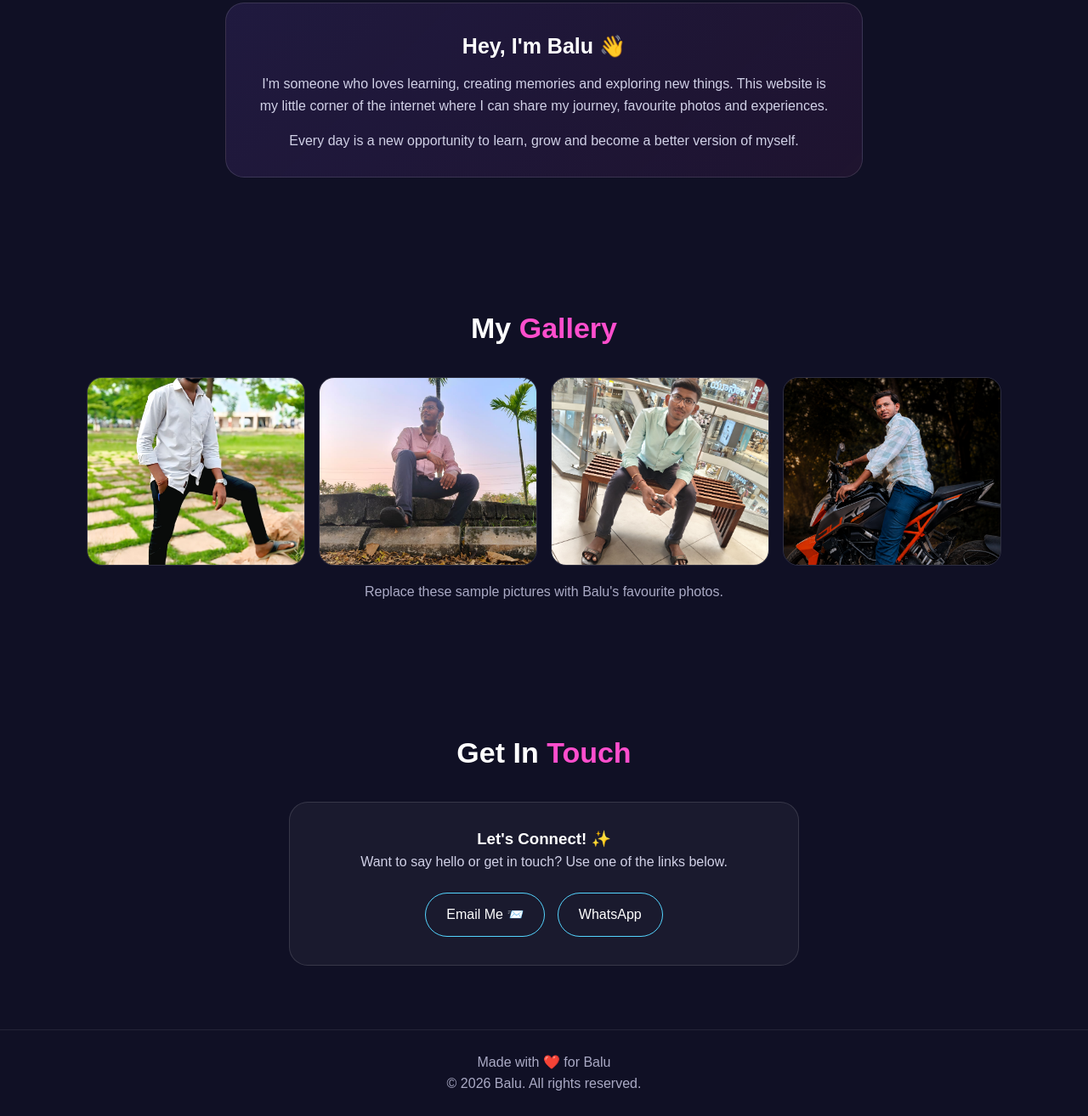
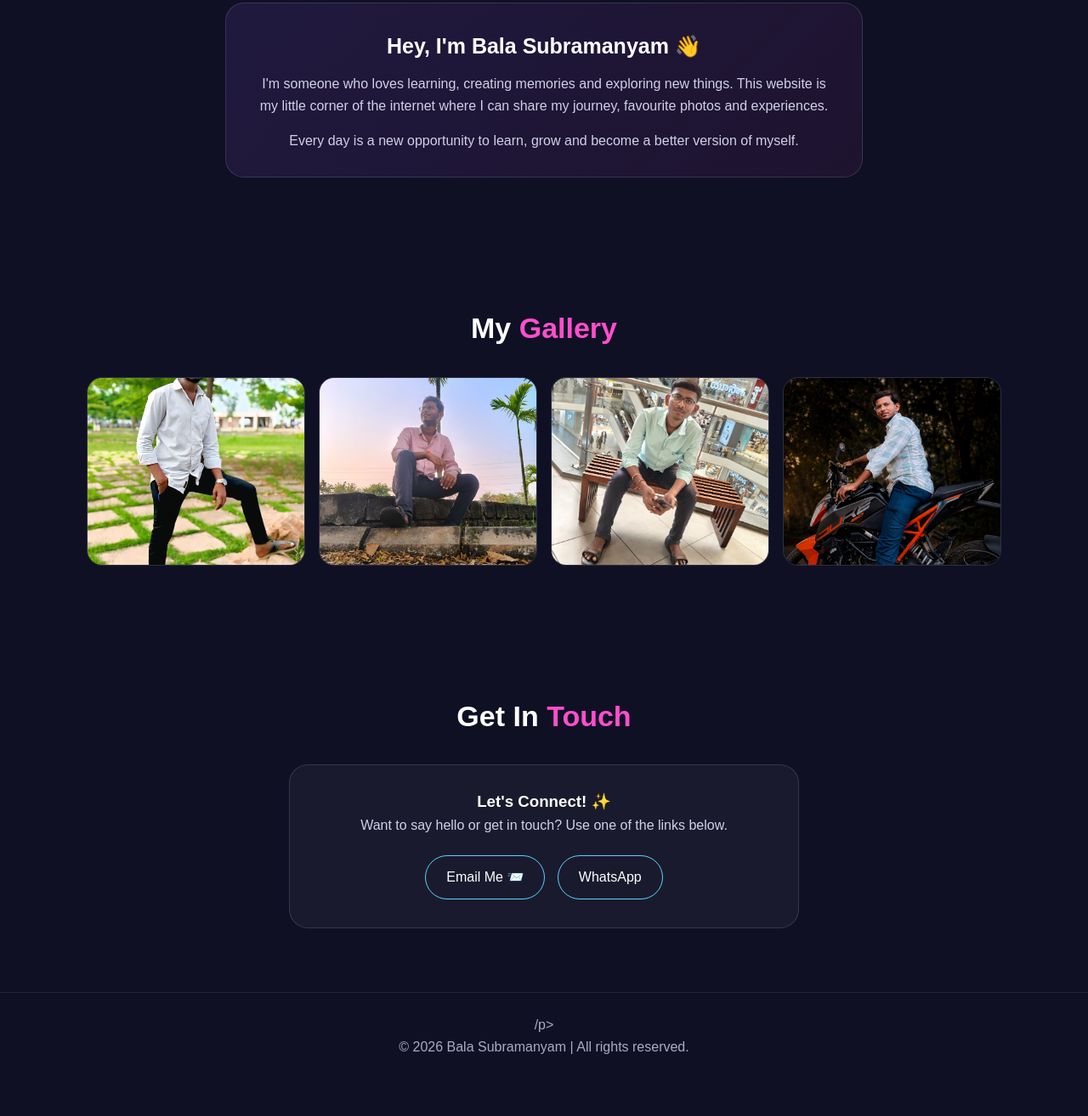
Before and after one commit to Subrahmanyam2458/Balu-Portfolio, a plain HTML site: page index.html in a window 1280 px wide. Shown: the part 936-2250 px from the top of the page at 85% size. After the commit the page ends 2206 px from the top, so only its background shows below. Drawn offline with Linux system fonts and the light colour scheme.

Commit message:
Update name from Balu to Bala Subramanyam

```diff
--- a/index.html
+++ b/index.html
@@ -218,7 +218,7 @@ footer {
 <body>
 
 <nav>
-  <div class="logo">Balu.</div>
+  <div class="logo">0x.Dev</div>
   <div>
     <a href="#home">Home</a>
     <a href="#about">About</a>
@@ -229,7 +229,7 @@ footer {
 
 <section class="hero" id="home">
   <div class="tag">WELCOME TO MY WORLD</div>
-  <h1>I'm Balu</h1>
+  <h1>I'm Bala Subramanyam</h1>
   <p>
     Welcome to my personal portfolio!
     A little space to share my story, my memories
@@ -245,7 +245,7 @@ footer {
   <h2>About <span>Me</span></h2>
   <div class="about-card">
     <h3 style="font-size:25px; margin-bottom:12px">
-      Hey, I'm Balu 👋
+      Hey, I'm Bala Subramanyam 👋
     </h3>
     <p>
       I'm someone who loves learning, creating memories
@@ -281,9 +281,7 @@ footer {
    </div>
 
   </div>
-  <p style="text-align:center; color:#aaaac5; margin-top:18px">
-    Replace these sample pictures with Balu's favourite photos.
-  </p>
+
 </section>
 
 <section id="contact">
@@ -317,8 +315,8 @@ href="mailto:balasubramanyam1855@gmail.com">Email Me 📨</a>
 </section>
 
 <footer>
-  <p>Made with ❤️ for Balu</p>
-  <p>© <span id="year"></span> Balu. All rights reserved.</p>
+  <p>/p>
+  <p>© <span id="year"></span> Bala Subramanyam | All rights reserved.</p>
 </footer>
 
 <script>
```
